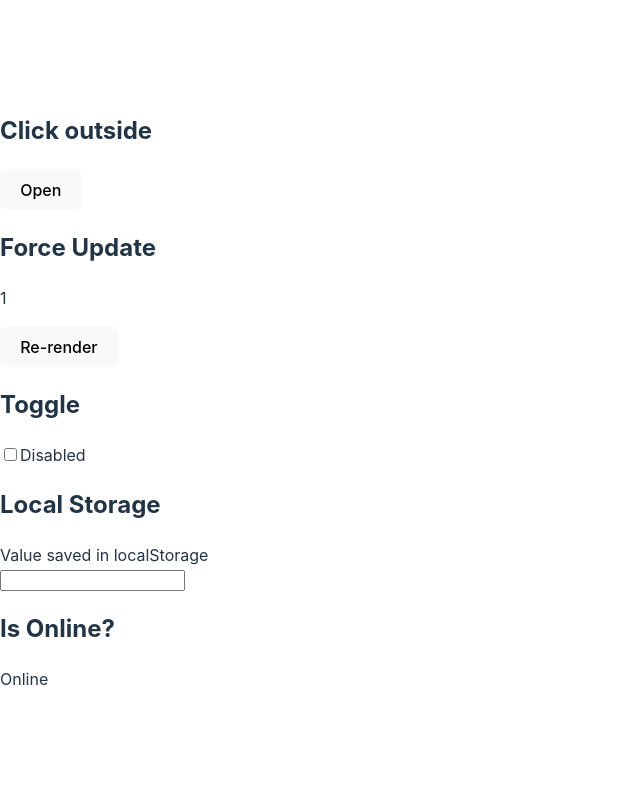
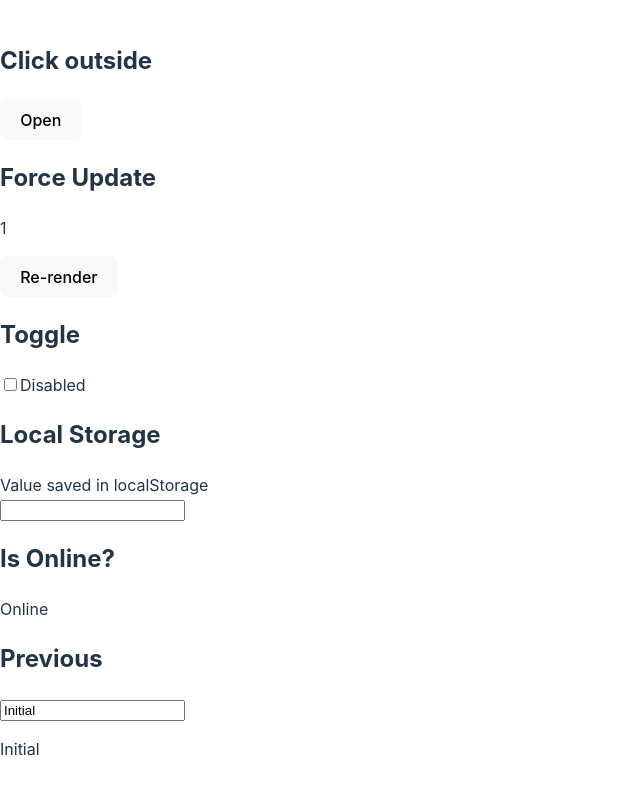
Before and after one commit to ingvillajimenez/cf-custom-hooks, a React (Vite) app: page / in a window 1280 px wide. Shown: the top 794 px of the page, without its empty margins (0-640 px from the left). Built offline with nearby package versions, Linux system fonts and the light colour scheme.

Commit message:
previous

```diff
--- a/src/App.tsx
+++ b/src/App.tsx
@@ -3,7 +3,7 @@ import ForceUpdate from "./components/ForceUpdate";
 import Toggle from "./components/Toggle";
 import LocalStorage from "./components/LocalStorage";
 import IsOnline from "./components/IsOnline";
-// import Previous from "./components/Previous";
+import Previous from "./components/Previous";
 // import Interval from "./components/Interval";
 
 function App() {
@@ -14,8 +14,8 @@ function App() {
       <Toggle />
       <LocalStorage />
       <IsOnline />
-      {/* <Previous />
-      <Interval /> */}
+      <Previous />
+      {/* <Interval /> */}
     </main>
   );
 }
--- a/src/components/Previous.tsx
+++ b/src/components/Previous.tsx
@@ -0,0 +1,25 @@
+import { useState } from "react";
+import { usePrevious } from "../hooks/usePrevious";
+
+function Previous() {
+  const [state, setState] = useState("Initial");
+  const previousValue = usePrevious(state);
+
+  return (
+    <section>
+      <h2>Previous</h2>
+
+      <article>
+        <input
+          type="text"
+          value={state}
+          onChange={(event) => setState(event.currentTarget.value)}
+        />
+
+        <p>{previousValue}</p>
+      </article>
+    </section>
+  );
+}
+
+export default Previous;
--- a/src/hooks/usePrevious.ts
+++ b/src/hooks/usePrevious.ts
@@ -0,0 +1,11 @@
+import { useEffect, useRef } from "react";
+
+export function usePrevious<Value>(value: Value) {
+  const ref = useRef(value);
+
+  useEffect(() => {
+    ref.current = value;
+  }, [value]);
+
+  return ref.current;
+}
```
